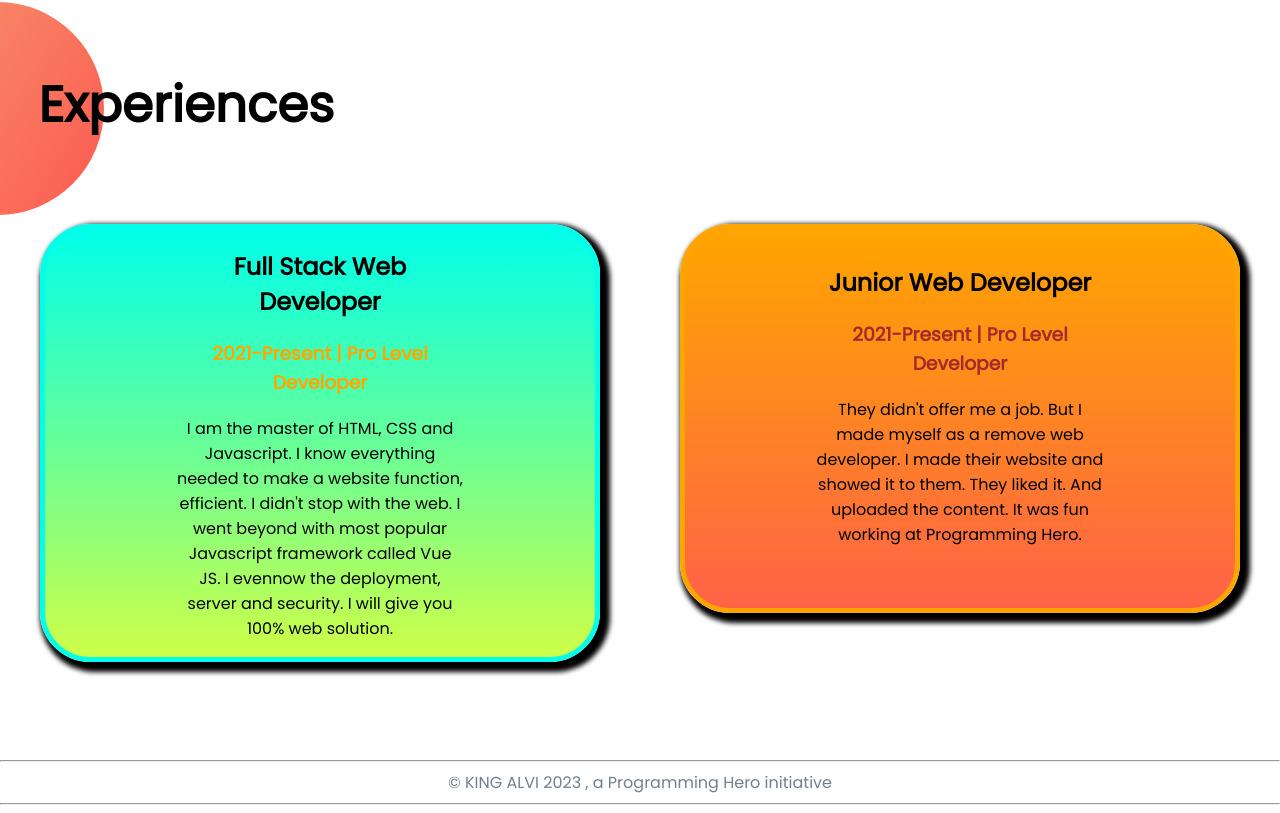
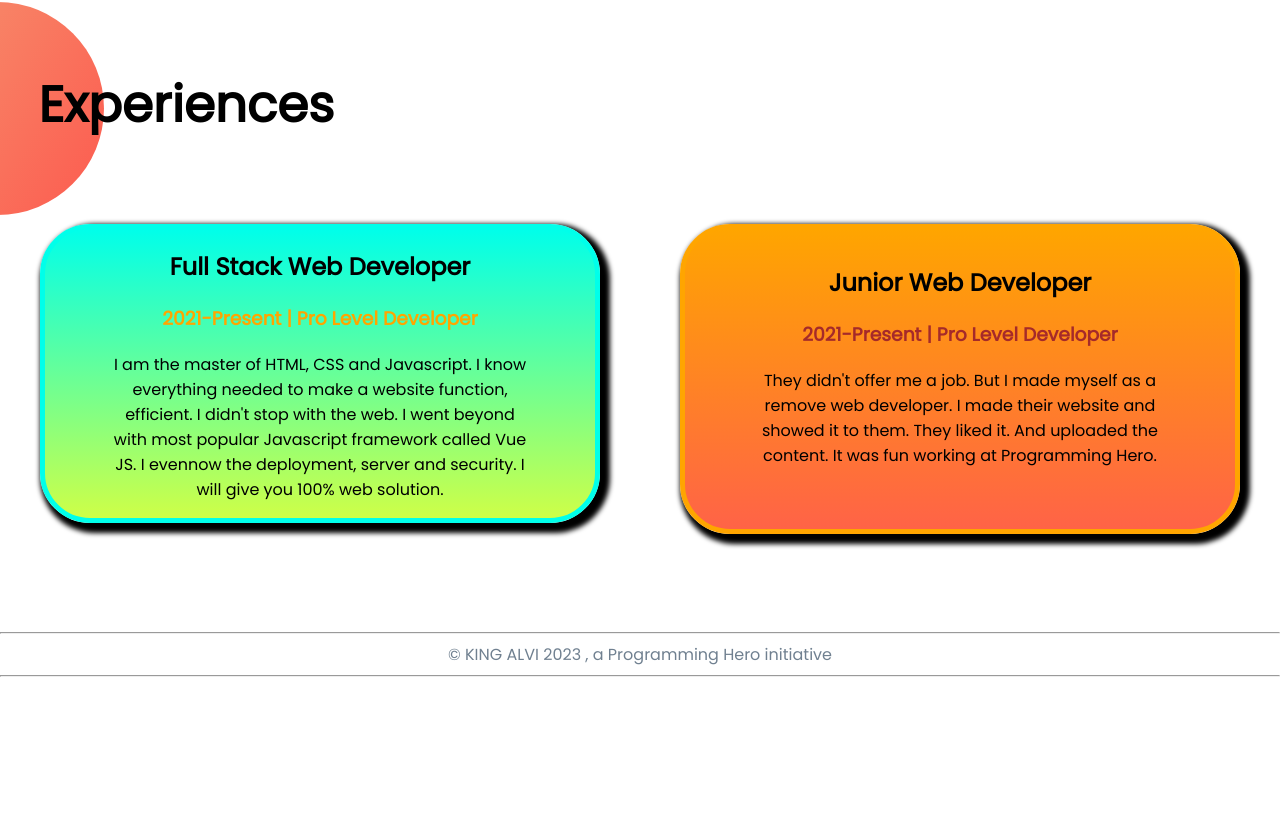
Before and after one commit to KINGALVI/first-website, a plain HTML site: page index.html in a window 1280 px wide. Shown: the part 1462-2275 px from the top of the page. After the commit the page ends 2147 px from the top, so only its background shows below. Drawn offline with Linux system fonts and the light colour scheme.

Commit message:
modified html css

```diff
--- a/index.css
+++ b/index.css
@@ -91,8 +91,8 @@ border: 5px solid rgb(0, 255, 234);
 border-radius: 50px;
 text-align: center;
 margin: 5vh;
-padding-left: 10vw;
-padding-right: 10vw ;
+padding-left: 5vw;
+padding-right: 5vw ;
 box-shadow: 5px 5px 5px 5px;
 }
 #al7{
@@ -105,8 +105,8 @@ text-align: center;
 margin: 5vh;
 padding-top: 2vh;
 padding-bottom: 5.7vh;
-padding-left: 10vw;
-padding-right:  10vw;
+padding-left: 5vw;
+padding-right:  5vw;
 box-shadow: 5px 5px 5px 5px;
 }
 #a9{
```
